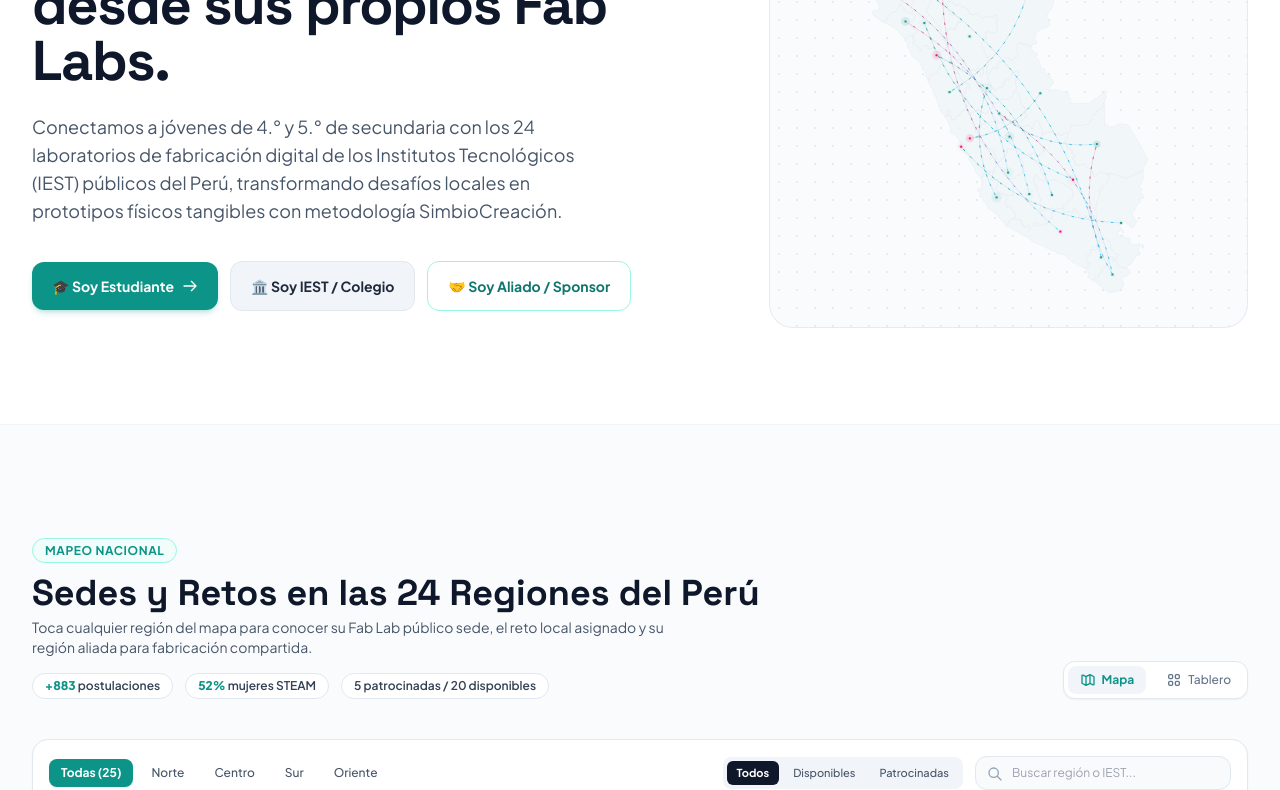
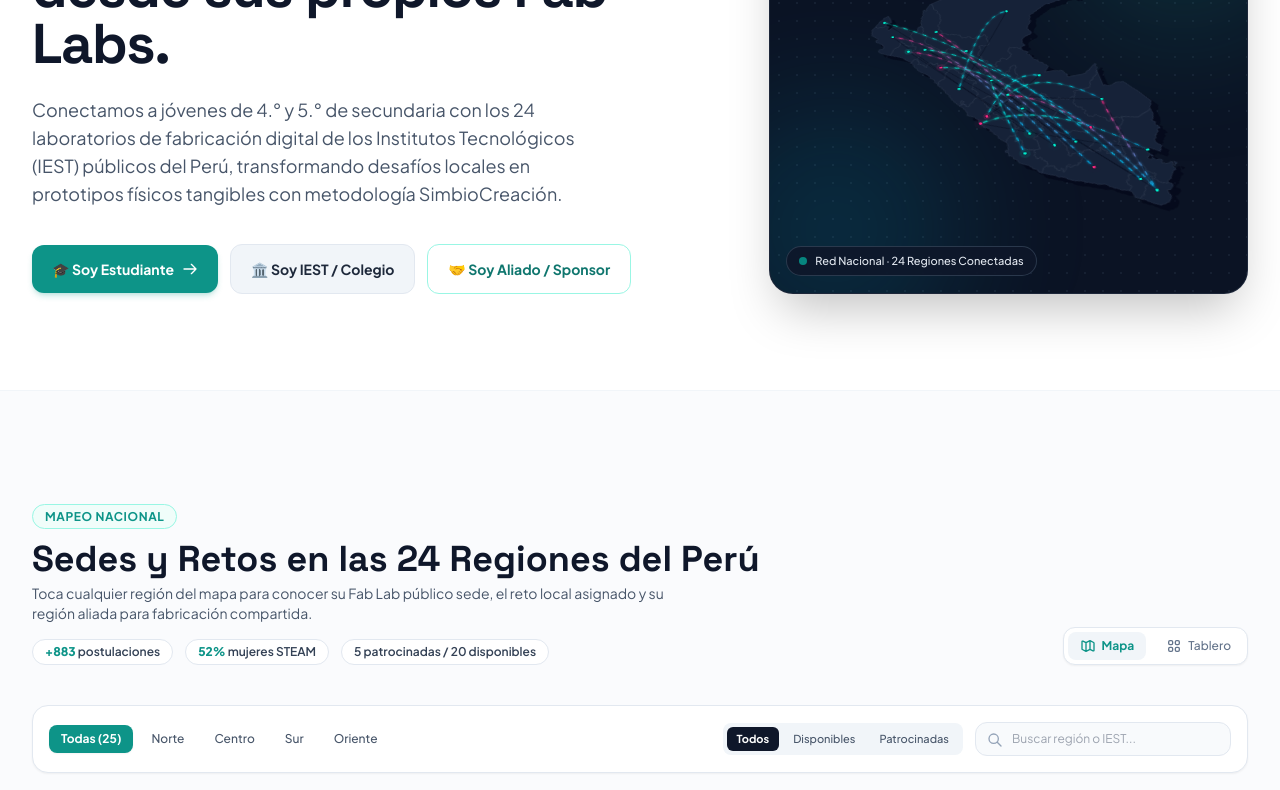
Before and after one commit to tiogeny/simbiomakers, a plain HTML site: page index.html in a window 1280 px wide. Shown: the part 297-1087 px from the top of the page. Drawn offline with nearby package versions, Linux system fonts and the light colour scheme.

Commit message:
feat: Mapa holográfico 3D en Hero con arcos elevados, sombras, parallax y hover sin popups

```diff
--- a/app.js
+++ b/app.js
@@ -132,9 +132,11 @@ function renderGlobalStats() {
   if (elFemale) elFemale.textContent = `${avgFemale}%`;
 }
 
-// Render Minimalist Animated Network Map in Hero (Zero text clutter, pure visual impact)
+// Render Minimalist 3D Holographic Network Map in Hero (Zero popups, pure visual + hover connections)
 function renderHeroNetworkMap() {
   const container = document.getElementById('hero-peru-network');
+  const card = document.getElementById('hero-peru-card');
+  const badge = document.getElementById('hero-network-badge');
   if (!container) return;
 
   const { viewBox, regions } = PERU_MAP_DATA;
@@ -149,76 +151,173 @@ function renderHeroNetworkMap() {
       const key = [r.id, ally.id].sort().join('--');
       if (!seen.has(key)) {
         seen.add(key);
-        pairs.push([r, ally]);
+        pairs.push({ a: r, b: ally, key });
       }
     }
   });
 
   let svg = `
-    <svg viewBox="${minX} ${minY} ${width} ${height}" class="w-full h-auto max-h-[430px] mx-auto select-none" xmlns="http://www.w3.org/2000/svg">
+    <div class="hero-3d-stage w-full flex items-center justify-center" id="hero-3d-stage">
+      <svg viewBox="${minX - 20} ${minY - 55} ${width + 40} ${height + 75}" class="w-full h-auto max-h-[395px] mx-auto select-none overflow-visible" xmlns="http://www.w3.org/2000/svg">
         <defs>
+          <filter id="neon-glow" x="-30%" y="-30%" width="160%" height="160%">
+            <feGaussianBlur stdDeviation="2.5" result="blur" />
+            <feMerge>
+              <feMergeNode in="blur" />
+              <feMergeNode in="SourceGraphic" />
+            </feMerge>
+          </filter>
           <linearGradient id="arc-grad-teal" x1="0%" y1="0%" x2="100%" y2="100%">
-          <stop offset="0%" stop-color="#0D9488" stop-opacity="0.85" />
-          <stop offset="100%" stop-color="#00BBF9" stop-opacity="0.85" />
+            <stop offset="0%" stop-color="#00F5D4" />
+            <stop offset="100%" stop-color="#00BBF9" />
           </linearGradient>
           <linearGradient id="arc-grad-magenta" x1="0%" y1="0%" x2="100%" y2="100%">
-          <stop offset="0%" stop-color="#e60066" stop-opacity="0.75" />
-          <stop offset="100%" stop-color="#00BBF9" stop-opacity="0.75" />
+            <stop offset="0%" stop-color="#ff2a85" />
+            <stop offset="100%" stop-color="#00BBF9" />
           </linearGradient>
         </defs>
-      <g>
+
+        <!-- 3D Extruded Base Shadow Plate -->
+        <g transform="translate(10, 16)" opacity="0.65">
+          ${regions.map(r => `<path d="${r.d}" fill="#020617" stroke="#020617" stroke-width="1.5" />`).join('')}
+        </g>
+
+        <!-- Main Crisp Peru Map Layer -->
+        <g id="hero-map-regions">
+          ${regions.map(r => `
+            <path
+              d="${r.d}"
+              fill="#162238"
+              stroke="#334155"
+              stroke-width="1.1"
+              class="hero-region-shape transition-colors duration-200 cursor-pointer"
+              data-hero-id="${r.id}"
+            />
+          `).join('')}
+        </g>
+
+        <!-- Ground Shadows of Elevated Arcs (creates 3D height illusion) -->
+        <g id="hero-arc-shadows" pointer-events="none">
+          ${pairs.map(({ a, b, key }) => {
+            const mx = (a.cx + b.cx) / 2;
+            const my = (a.cy + b.cy) / 2 + 8;
+            return `<path d="M ${a.cx} ${a.cy} Q ${mx.toFixed(1)} ${my.toFixed(1)} ${b.cx} ${b.cy}" fill="none" stroke="#020617" stroke-width="2.2" opacity="0.45" data-arc-shadow="${key}" />`;
+          }).join('')}
+        </g>
+
+        <!-- Elevated 3D Glowing Interconnection Arcs -->
+        <g id="hero-arcs" pointer-events="none" filter="url(#neon-glow)">
+          ${pairs.map(({ a, b, key }, idx) => {
+            const dist = Math.hypot(b.cx - a.cx, b.cy - a.cy);
+            const lift = Math.min(115, Math.max(42, dist * 0.44));
+            const mx = (a.cx + b.cx) / 2 - (b.cy - a.cy) * 0.08;
+            const my = (a.cy + b.cy) / 2 - lift;
+            const grad = idx % 3 === 0 ? 'url(#arc-grad-magenta)' : 'url(#arc-grad-teal)';
+            const delay = (idx * 0.28).toFixed(2);
+            const dPath = `M ${a.cx} ${a.cy} Q ${mx.toFixed(1)} ${my.toFixed(1)} ${b.cx} ${b.cy}`;
+            return `
+              <g class="hero-arc-group transition-opacity duration-200" data-arc-key="${key}" data-a="${a.id}" data-b="${b.id}">
+                <path d="${dPath}" fill="none" stroke="${grad}" stroke-width="1.3" stroke-opacity="0.32" />
+                <path d="${dPath}" fill="none" stroke="${grad}" stroke-width="2.2" stroke-linecap="round" class="hero-network-flow" style="animation-delay: ${delay}s;" />
+              </g>
+            `;
+          }).join('')}
+        </g>
+
+        <!-- Glowing 25 Regional Nodes -->
+        <g id="hero-nodes">
+          ${regions.map((r, idx) => {
+            const isSponsored = r.sponsorStatus === 'sponsored';
+            const color = isSponsored ? '#ff2a85' : '#00F5D4';
+            const delay = (idx * 0.14).toFixed(2);
+            return `
+              <g transform="translate(${r.cx}, ${r.cy})" class="cursor-pointer hero-node-group" data-hero-id="${r.id}">
+                <circle r="7.5" fill="${color}" opacity="0.22" class="animate-ping" style="animation-duration: 3s; animation-delay: ${delay}s;" />
+                <circle r="4" fill="${color}" stroke="#0B1324" stroke-width="1.4" />
+              </g>
+            `;
+          }).join('')}
+        </g>
+      </svg>
+    </div>
   `;
 
-  // Subtle Peru silhouette
-  regions.forEach(r => {
-    svg += `<path d="${r.d}" class="fill-slate-100/90 dark:fill-slate-800/70 stroke-slate-200/90 dark:stroke-slate-700/60 stroke-[0.9] transition-colors hover:fill-teal-50 dark:hover:fill-slate-700 cursor-pointer" data-hero-region="${r.id}" />`;
+  container.innerHTML = svg;
+
+  // Hover interactivity: highlight region + its ally + connecting 3D arc (NO click popups!)
+  const stage = document.getElementById('hero-3d-stage');
+  const arcGroups = container.querySelectorAll('.hero-arc-group');
+  const regionShapes = container.querySelectorAll('.hero-region-shape');
+
+  function highlightConnection(regionId) {
+    const region = regions.find(r => r.id === regionId);
+    if (!region) return;
+    const ally = regions.find(x => x.name.toLowerCase() === (region.regionAliada || '').toLowerCase());
+
+    regionShapes.forEach(shape => {
+      const id = shape.getAttribute('data-hero-id');
+      if (id === region.id) {
+        shape.setAttribute('fill', '#0D9488');
+        shape.setAttribute('stroke', '#00F5D4');
+      } else if (ally && id === ally.id) {
+        shape.setAttribute('fill', '#1e3a5f');
+        shape.setAttribute('stroke', '#00BBF9');
+      } else {
+        shape.setAttribute('fill', '#162238');
+        shape.setAttribute('stroke', '#334155');
+      }
     });
 
-  // Curved Bezier interconnection arcs
-  pairs.forEach(([a, b], idx) => {
-    const mx = (a.cx + b.cx) / 2;
-    const my = (a.cy + b.cy) / 2;
-    const dx = b.cx - a.cx;
-    const dy = b.cy - a.cy;
-    // Offset control point perpendicular to chord for graceful arc
-    const cx = mx - dy * 0.22;
-    const cy = my + dx * 0.22;
-    const grad = idx % 3 === 0 ? 'url(#arc-grad-magenta)' : 'url(#arc-grad-teal)';
-    const delay = (idx * 0.35).toFixed(2);
-
-    svg += `
-      <path d="M ${a.cx} ${a.cy} Q ${cx.toFixed(1)} ${cy.toFixed(1)} ${b.cx} ${b.cy}"
-        fill="none" stroke="${grad}" stroke-width="1.4" stroke-opacity="0.25" />
-      <path d="M ${a.cx} ${a.cy} Q ${cx.toFixed(1)} ${cy.toFixed(1)} ${b.cx} ${b.cy}"
-        fill="none" stroke="${grad}" stroke-width="1.8"
-        class="hero-network-flow" style="animation-delay: ${delay}s;" />
-    `;
+    arcGroups.forEach(group => {
+      const aId = group.getAttribute('data-a');
+      const bId = group.getAttribute('data-b');
+      if (aId === region.id || bId === region.id) {
+        group.style.opacity = '1';
+      } else {
+        group.style.opacity = '0.15';
+      }
     });
 
-  // Glowing 25 regional nodes
-  regions.forEach((r, idx) => {
-    const isSponsored = r.sponsorStatus === 'sponsored';
-    const color = isSponsored ? '#e60066' : '#0D9488';
-    const delay = (idx * 0.12).toFixed(2);
-    svg += `
-      <g transform="translate(${r.cx}, ${r.cy})" class="cursor-pointer" data-hero-region="${r.id}">
-        <circle r="6" fill="${color}" opacity="0.22" class="animate-ping" style="animation-duration: 3s; animation-delay: ${delay}s;" />
-        <circle r="3.2" fill="${color}" stroke="#ffffff" stroke-width="1.2" />
-      </g>
-    `;
+    if (badge) {
+      badge.innerHTML = ally
+        ? `<span class="w-2 h-2 rounded-full bg-[#ff2a85] animate-pulse"></span><span><strong>${region.name}</strong> ↔ <strong>${ally.name}</strong> · Codiseño 3D</span>`
+        : `<span class="w-2 h-2 rounded-full bg-[#00F5D4] animate-pulse"></span><span><strong>${region.name}</strong> · Fab Lab IEST</span>`;
+    }
+  }
+
+  function resetHighlight() {
+    regionShapes.forEach(shape => {
+      shape.setAttribute('fill', '#162238');
+      shape.setAttribute('stroke', '#334155');
+    });
+    arcGroups.forEach(group => {
+      group.style.opacity = '1';
+    });
+    if (badge) {
+      badge.innerHTML = `<span class="w-2 h-2 rounded-full bg-[#00F5D4] animate-pulse"></span><span>Red Nacional · 24 Regiones Conectadas</span>`;
+    }
+  }
+
+  container.querySelectorAll('[data-hero-id]').forEach(el => {
+    el.addEventListener('mouseenter', () => highlightConnection(el.getAttribute('data-hero-id')));
+    el.addEventListener('mouseleave', resetHighlight);
   });
 
-  svg += `</g></svg>`;
-  container.innerHTML = svg;
+  // Mouse-tracking 3D parallax tilt
+  if (card && stage) {
+    card.addEventListener('mousemove', (e) => {
+      const rect = card.getBoundingClientRect();
+      const nx = (e.clientX - rect.left) / rect.width - 0.5; // -0.5 to 0.5
+      const ny = (e.clientY - rect.top) / rect.height - 0.5;
+      const rotX = (44 - ny * 12).toFixed(1);
+      const rotZ = (-14 + nx * 12).toFixed(1);
+      stage.style.transform = `perspective(950px) rotateX(${rotX}deg) rotateZ(${rotZ}deg) scale(1.06)`;
+    });
 
-  // Clicking any region in hero map smoothly scrolls to #mapa and opens that region's drawer
-  container.querySelectorAll('[data-hero-region]').forEach(el => {
-    el.addEventListener('click', () => {
-      const id = el.getAttribute('data-hero-region');
-      document.getElementById('mapa')?.scrollIntoView({ behavior: 'smooth' });
-      setTimeout(() => selectRegion(id), 450);
+    card.addEventListener('mouseleave', () => {
+      stage.style.transform = 'perspective(950px) rotateX(44deg) rotateZ(-14deg) scale(1.06)';
     });
-  });
+  }
 }
 
 // Render SVG Map of Peru
--- a/index.html
+++ b/index.html
@@ -113,12 +113,18 @@
     }
 
     @keyframes flowArc {
-      0% { stroke-dashoffset: 40; }
+      0% { stroke-dashoffset: 52; }
       100% { stroke-dashoffset: 0; }
     }
     .hero-network-flow {
-      stroke-dasharray: 5 15;
-      animation: flowArc 2.8s linear infinite;
+      stroke-dasharray: 8 18;
+      animation: flowArc 2.2s linear infinite;
+    }
+    .hero-3d-stage {
+      transform: perspective(950px) rotateX(44deg) rotateZ(-14deg) scale(1.06);
+      transform-style: preserve-3d;
+      transition: transform 0.22s ease-out;
+      will-change: transform;
     }
   </style>
 </head>
@@ -232,12 +238,22 @@
           </div>
         </div>
 
-        <!-- Right Column: Pure Visual Interconnected Peru Network Map -->
+        <!-- Right Column: Dark Holographic 3D Interconnected Peru Network -->
         <div class="lg:col-span-5">
-          <div class="relative rounded-3xl bg-slate-50/70 dark:bg-slate-900/50 border border-slate-200/80 dark:border-slate-800 p-6 flex items-center justify-center overflow-hidden">
-            <div class="absolute inset-0 bg-[radial-gradient(#cbd5e1_1px,transparent_1px)] dark:bg-[radial-gradient(#1e293b_1px,transparent_1px)] [background-size:18px_18px] opacity-40 pointer-events-none"></div>
-            <div id="hero-peru-network" class="relative z-10 w-full min-h-[360px] flex items-center justify-center">
-              <!-- Populated by JS: Minimalist interconnected 24-region SVG network -->
+          <div id="hero-peru-card" class="relative rounded-3xl bg-[#0B1324] border border-slate-800/90 shadow-2xl p-6 min-h-[420px] flex items-center justify-center overflow-hidden">
+            <!-- Subtle dot grid & ambient holographic glow -->
+            <div class="absolute inset-0 bg-[radial-gradient(#1e293b_1px,transparent_1px)] [background-size:18px_18px] opacity-60 pointer-events-none"></div>
+            <div class="absolute -top-16 -right-16 w-64 h-64 bg-teal-500/15 rounded-full blur-3xl pointer-events-none"></div>
+            <div class="absolute -bottom-16 -left-16 w-64 h-64 bg-cyan-500/15 rounded-full blur-3xl pointer-events-none"></div>
+
+            <div id="hero-peru-network" class="relative z-10 w-full flex items-center justify-center">
+              <!-- Populated by JS: 3D tilted Peru SVG with elevated glowing arcs -->
+            </div>
+
+            <!-- Minimalist floating connection indicator -->
+            <div id="hero-network-badge" class="absolute bottom-4 left-4 z-20 inline-flex items-center gap-2 px-3 py-1.5 rounded-full bg-slate-900/85 backdrop-blur-md border border-slate-700/80 text-[11px] font-medium text-slate-200 pointer-events-none transition-all duration-200">
+              <span class="w-2 h-2 rounded-full bg-[#00F5D4] animate-pulse"></span>
+              <span>Red Nacional · 24 Regiones Conectadas</span>
             </div>
           </div>
         </div>
```
Lines whose indentation alone changed are shown as unchanged.
